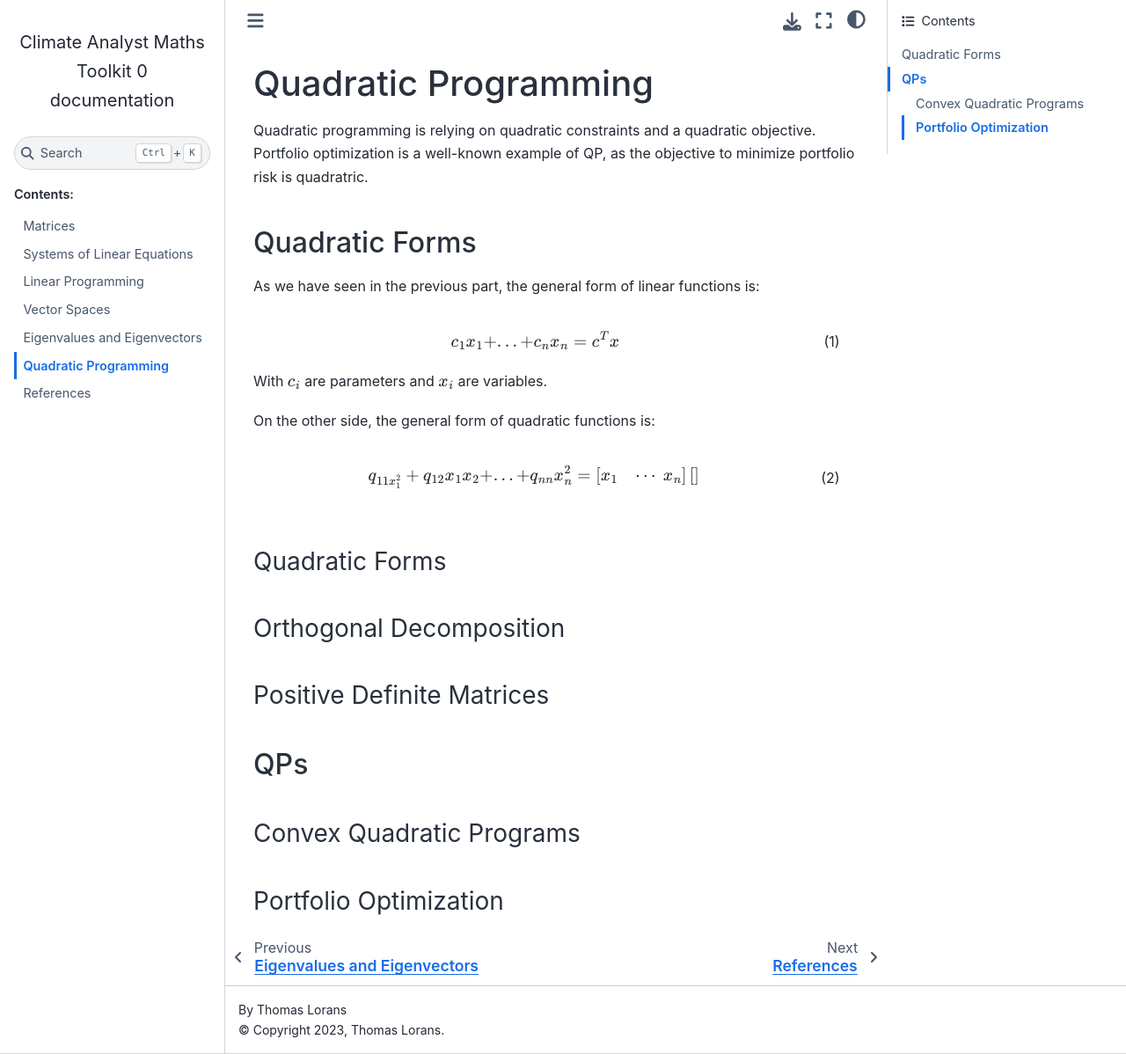
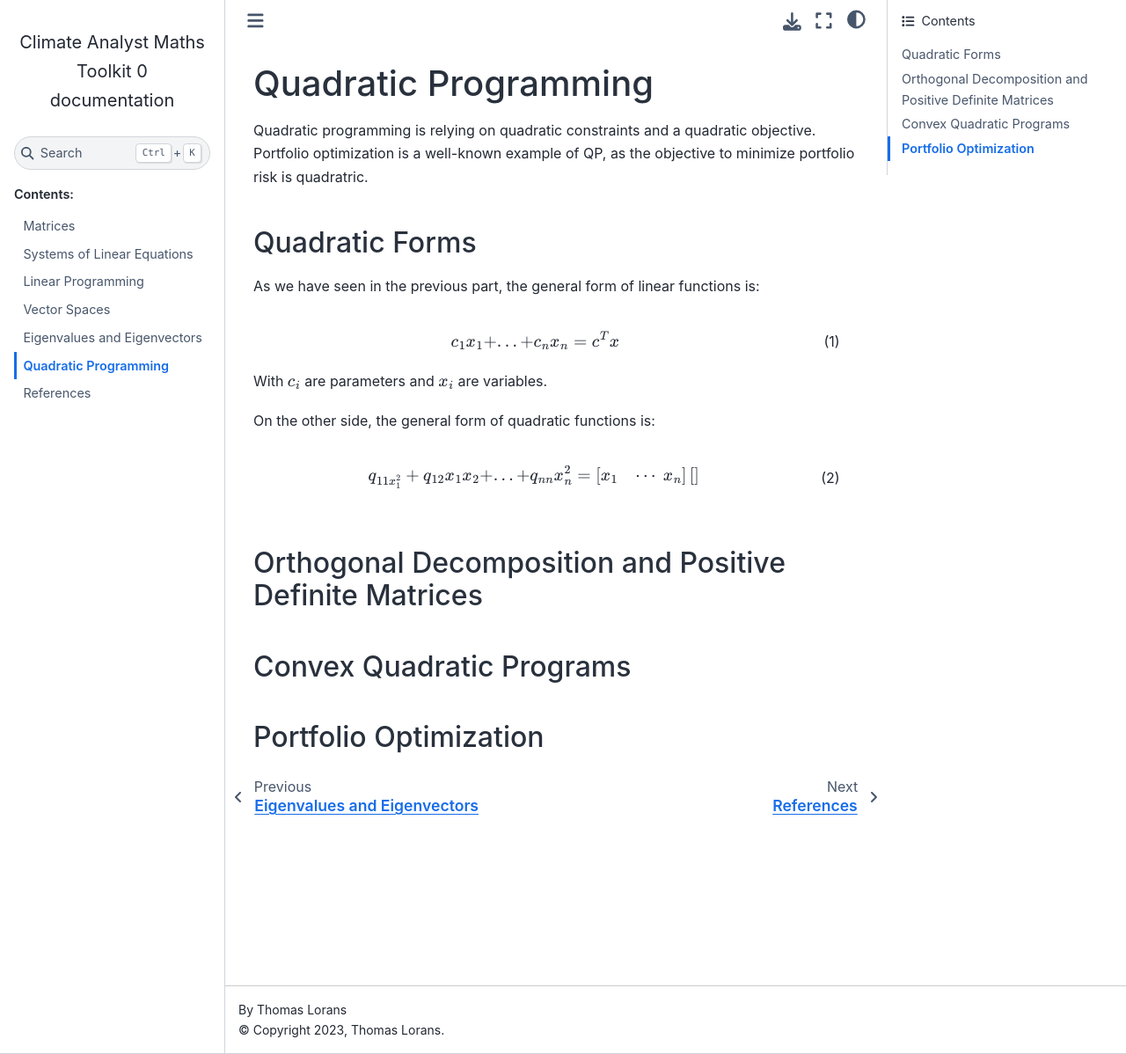
Before and after one commit to tlorans/ClimateAnalystMathsToolkit, a Sphinx documentation site: the page built from docs/source/leastsquaresandqp.md, in a window 1280 px wide and 1198 px high. Shown: the whole window at 88% size. Built offline with Sphinx 7.4.7 and the Sphinx Book theme 1.1.4, drawn with Linux system fonts in a browser that asks for light colours.

Commit message:
reformulation of the plan of QP

```diff
--- a/docs/source/leastsquaresandqp.md
+++ b/docs/source/leastsquaresandqp.md
@@ -23,11 +23,7 @@ x_1 & \cdots \ x_n
 \end{equation}
 
 
-#### Quadratic Forms
-#### Orthogonal Decomposition
+### Orthogonal Decomposition and Positive Definite Matrices
+### Convex Quadratic Programs
 
-#### Positive Definite Matrices
-### QPs
-#### Convex Quadratic Programs
-
-#### Portfolio Optimization
+### Portfolio Optimization
```
Also changed, not shown: docs/source/index.md (line endings or trailing spaces), 8 other files.
